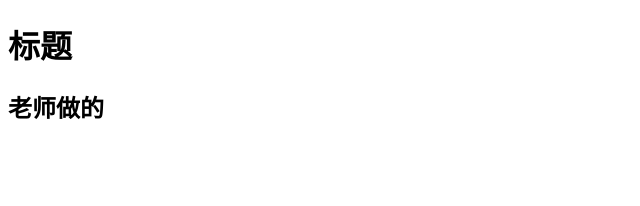
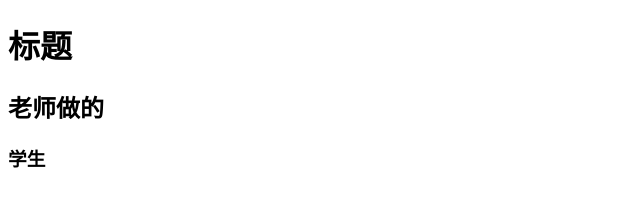
Before and after one commit to fyptl/html-css, a plain HTML site: page index.html in a window 1280 px wide. Shown: the full height of the page, 0-640 px from the left. Drawn offline with Linux system fonts and the light colour scheme.

Commit message:
学生新增h3

```diff
--- a/index.html
+++ b/index.html
@@ -10,5 +10,6 @@
 	<h2>这是学生做的</h2>
  -->
 	<h2>老师做的</h2>
+	<h3>学生</h3>
 </body>
 </html>
```
